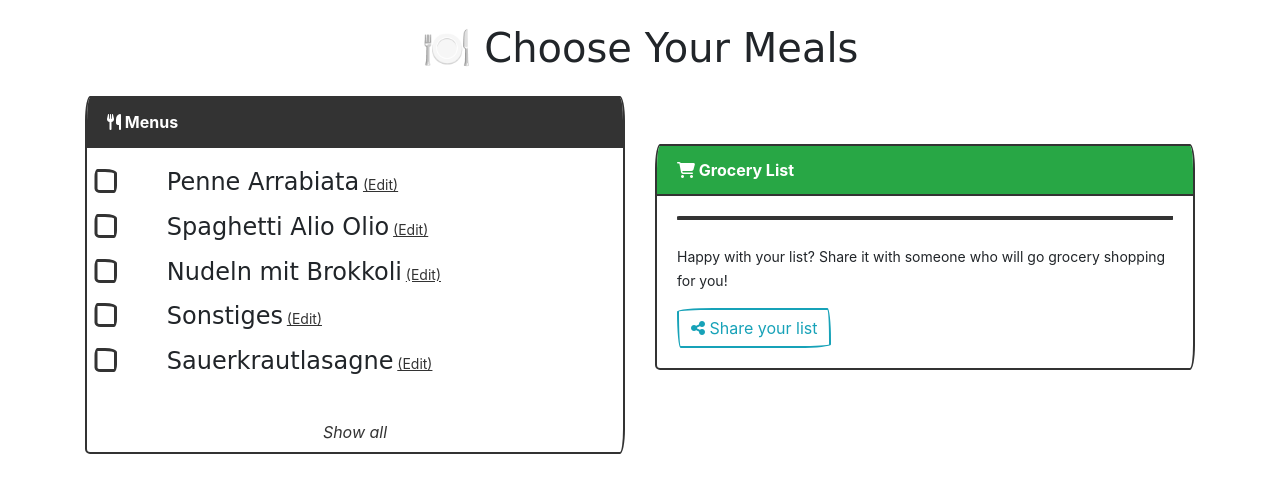
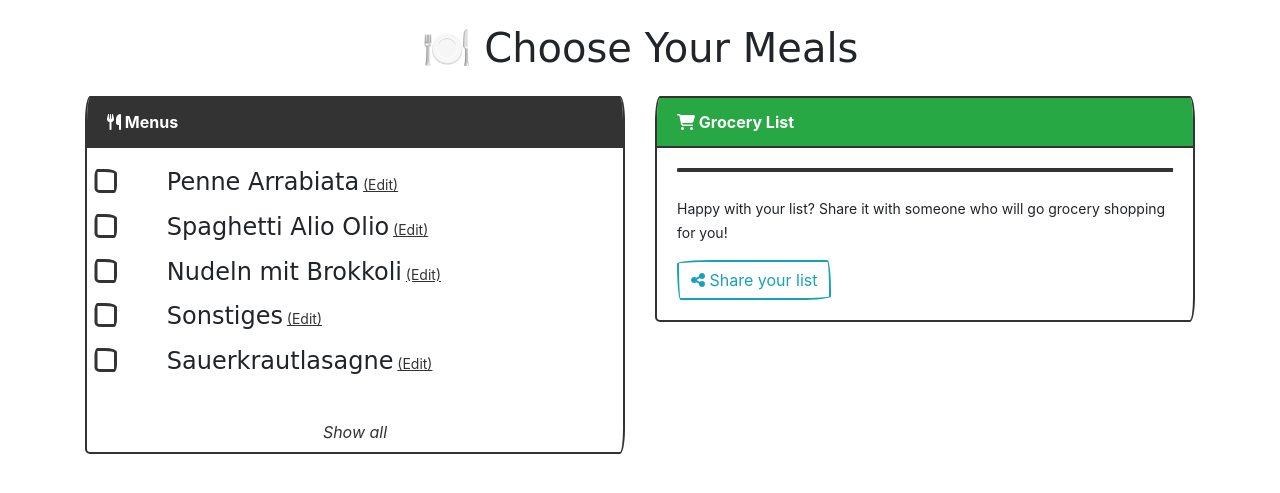
Before and after one commit to HolgerKurtz/grocery-list, a Flask app: page / in a window 1280 px wide. Shown: the part 60-553 px from the top of the page. Run offline with Flask 3, Linux system fonts and the light colour scheme; some libraries are stand-ins or nearby versions; some web fonts are replaced.

Commit message:
minor design change

```diff
--- a/templates/index.html
+++ b/templates/index.html
@@ -95,7 +95,7 @@
             </button>
           </div>
         </div>
-        <div class="col-md-6 my-5">
+        <div class="col-md-6">
           <div class="card">
             <div class="card-header bg-success text-white">
               <i class="fas fa-shopping-cart"></i> Grocery List
```
